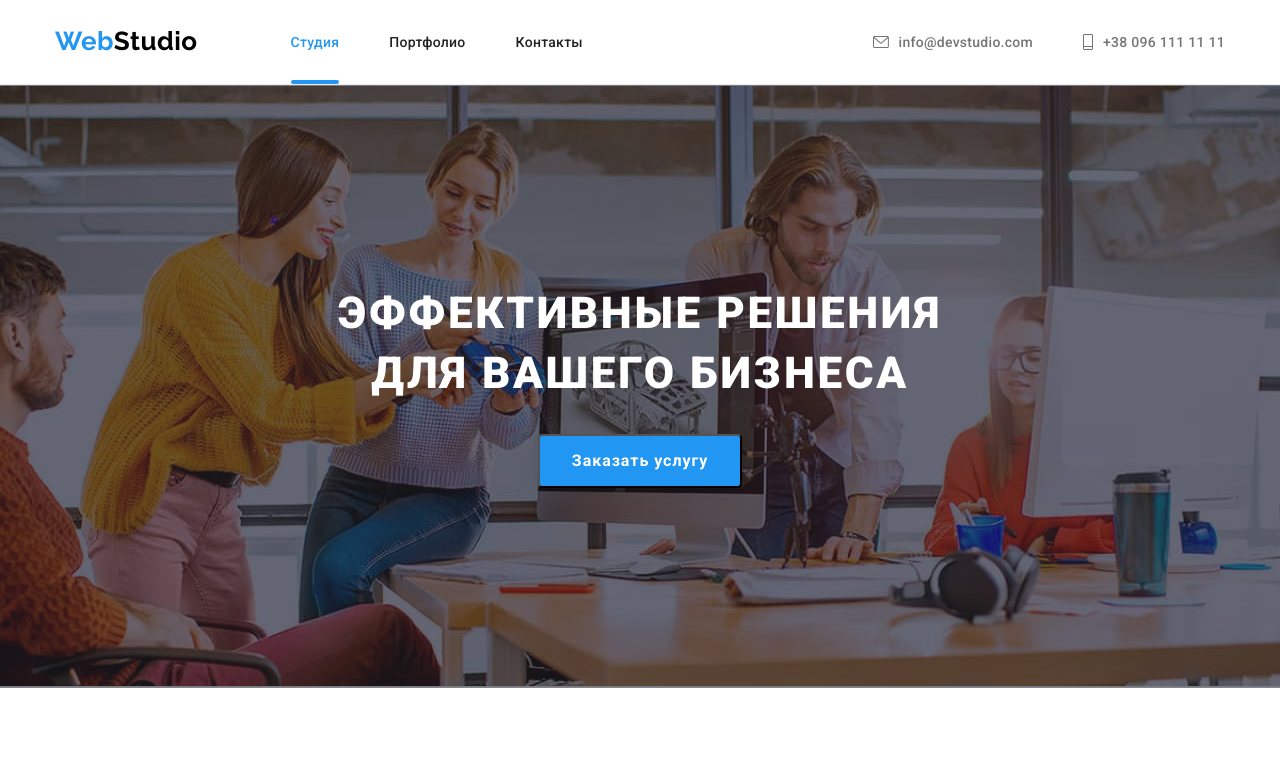
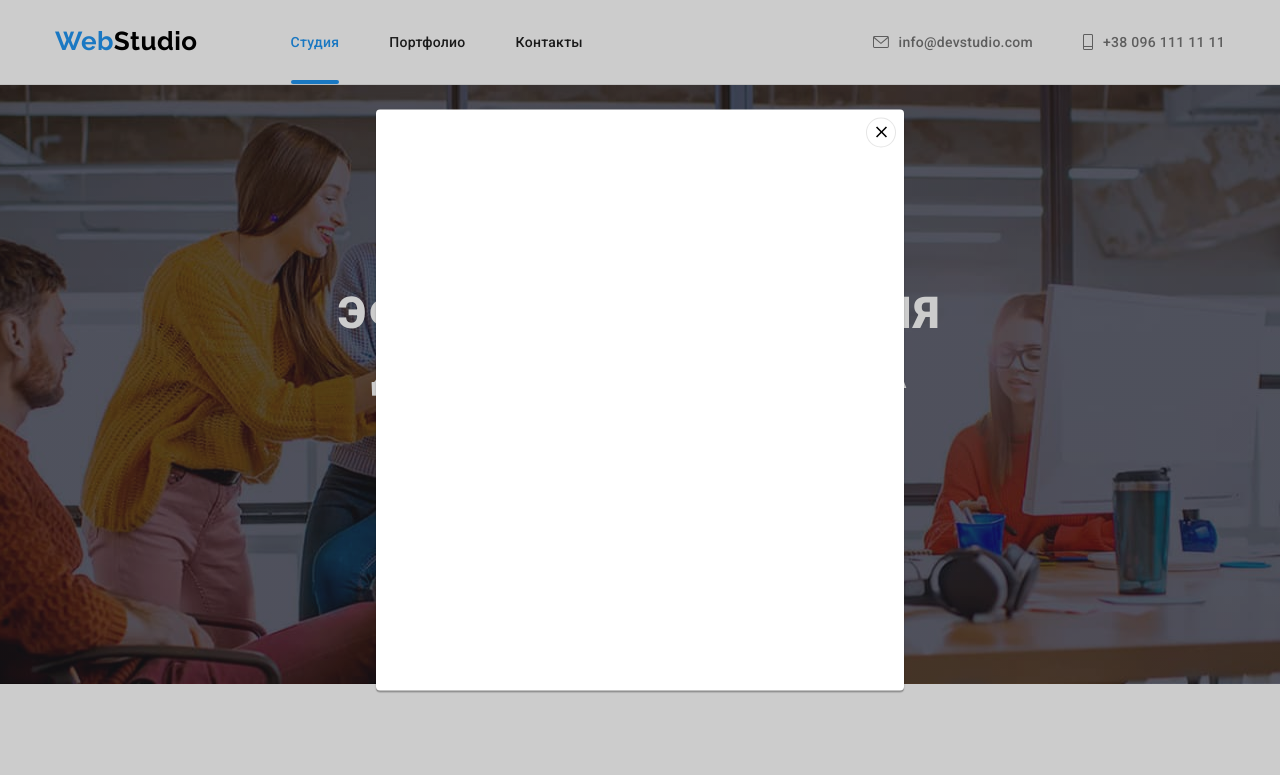
Before and after one commit to EvgeniyTIR/goit-markup-hw-05, a plain HTML site: page index.html in a window 1280 px wide. Shown: the top 775 px of the page. Drawn offline with Linux system fonts and the light colour scheme.

Commit message:
hu-05-backrop-modal

```diff
--- a/css/styles.css
+++ b/css/styles.css
@@ -98,6 +98,7 @@ img {
 .site-nav .link:hover,
 .site-nav .link:focus {
   color: var(--accent-color);
+  transition: color 250ms var(--timing-function);
 }
 .site-nav .link.current {
   color: var(--accent-color);
@@ -152,6 +153,7 @@ img {
 .link:hover .link-envelop,
 .link:focus .link-envelop {
   fill: var(--accent-color);
+  transition: fill 250ms var(--timing-function);
 }
 
 .link-tel {
@@ -161,10 +163,12 @@ img {
 .link:hover .link-tel,
 .link:focus .link-tel {
   fill: var(--accent-color);
+  transition: fill 250ms var(--timing-function);
 }
 .auth .link:hover,
 .auth .link:focus {
   color: var(--accent-color);
+  transition: color 250ms var(--timing-function);
 }
 /*-------------------------блок заказа услуг--------------------*/
 .hero {
@@ -193,6 +197,8 @@ img {
 }
 
 .hero-button {
+  display: inline-flexbox;
+  border: none;
   color: var(--primary-white-color);
   background-color: var(--accent-color);
   cursor: pointer;
@@ -207,7 +213,64 @@ img {
   border-radius: 4px;
   padding: 10px 32px;
 }
-/* Main info */
+.hero-button:hover {
+}
+.backdrop {
+  position: fixed;
+  z-index: 1;
+  left: 0;
+  top: 0;
+  width: 100%;
+  height: 100%;
+
+  background-color: rgba(0, 0, 0, 0.2);
+
+  opacity: 1;
+}
+.backdrop.is-hidden {
+  opacity: 0;
+  pointer-events: none;
+}
+.modal {
+  position: absolute;
+  top: 50%;
+  left: 50%;
+  transform: translate(-50%, -50%);
+
+  min-width: 528px;
+  min-height: 581px;
+  padding: 8px;
+
+  background: #ffffff;
+  box-shadow: 0px 1px 3px rgba(0, 0, 0, 0.12), 0px 1px 1px rgba(0, 0, 0, 0.14),
+    0px 2px 1px rgba(0, 0, 0, 0.2);
+  border-radius: 4px;
+}
+.button-modal {
+  display: inline-flexbox;
+  border: none;
+  cursor: pointer;
+  box-sizing: border-box;
+  position: absolute;
+  right: 0;
+
+  width: 30px;
+  height: 30px;
+  padding: 0;
+  margin: 0;
+  margin-right: 8px;
+
+  background: #ffffff;
+  background-image: url(../images/svg/close-black.svg);
+  background-size: 18px;
+  background-repeat: no-repeat;
+  background-position: center;
+  border: 1px solid rgba(0, 0, 0, 0.1);
+  border-radius: 50%;
+}
+.hero-button-icon {
+}
+/*---------------------- Main info */
 .feature-list {
   display: flex;
 }
@@ -259,6 +322,7 @@ img {
 }
 .doing-list .item {
   position: relative;
+  z-index: 0;
 }
 .thumb-doing {
   width: 100%;
@@ -358,6 +422,8 @@ img {
   border-radius: 50%;
   background-color: var(--primary-white-color);
   color: #afb1b8;
+  transition-property: background-color, color;
+  transition-duration: 250ms;
 }
 .social-link:hover,
 .social-link:focus {
@@ -416,6 +482,7 @@ img {
 .clients-link:focus .union,
 .clients-link:hover .union {
   fill: currentColor;
+  transition: fill 250ms var(--timing-function);
 }
 /* ---------------Подвал-------------- */
 .footer {
@@ -501,6 +568,7 @@ img {
 .social-link-footer:focus {
   background-color: var(--accent-color);
   color: var(--primary-white-color);
+  transition: color, background-color 250ms var(--timing-function);
 }
 /* --ПОРТФОЛИО--
 Фильтр списка проєктов */
@@ -511,10 +579,15 @@ img {
 .filter-link {
   text-decoration: none;
 }
+.filter .item {
+  transition-property: box-shadow;
+  transition-duration: 2500ms;
+}
 .filter .item:hover,
 .filter .item:focus {
   box-shadow: 0px 1px 1px rgba(0, 0, 0, 0.12), 0px 4px 4px rgba(0, 0, 0, 0.06),
     1px 4px 6px rgba(0, 0, 0, 0.16);
+  transition: color, background-color, box-shadow 250ms var(--timing-function);
 }
 .filter-button {
   border: 0;
@@ -526,6 +599,11 @@ img {
   border-radius: 4px;
   /* identical to box height, or 162% */
   padding: 6px 22px;
+  transition-property: color;
+  transition-property: box-shadow;
+  transition-property: background-color;
+  transition-duration: 250ms;
+  transition-timing-function: var(--timing-function);
 }
 .filter-button:hover,
 .filter-button:focus {
--- a/index.html
+++ b/index.html
@@ -43,8 +43,14 @@
                         <section class="hero">
                             <div class="conteiner">
                             <h1 class="hero-title">Эффективные решения <br /> для вашего бизнеса</h1>
-                            <button type="button" class="hero-button">Заказать услугу</button>
+                            <button type="button" class="hero-button" data-modal-close>Заказать услугу</button>
+                            <div class="backdrop" data-modal>
+                                <div class="modal">
+                                  <button class="button-modal" data-modal-open>
+                                  </button>
+                                </div>
                             </div>
+                        </div>
                         </section>
                     <!----------------- Мейн инфо блок ------------------->
                     <section class="section  feature">
```
Also changed, not shown: images/svg/close-black.svg (added).
